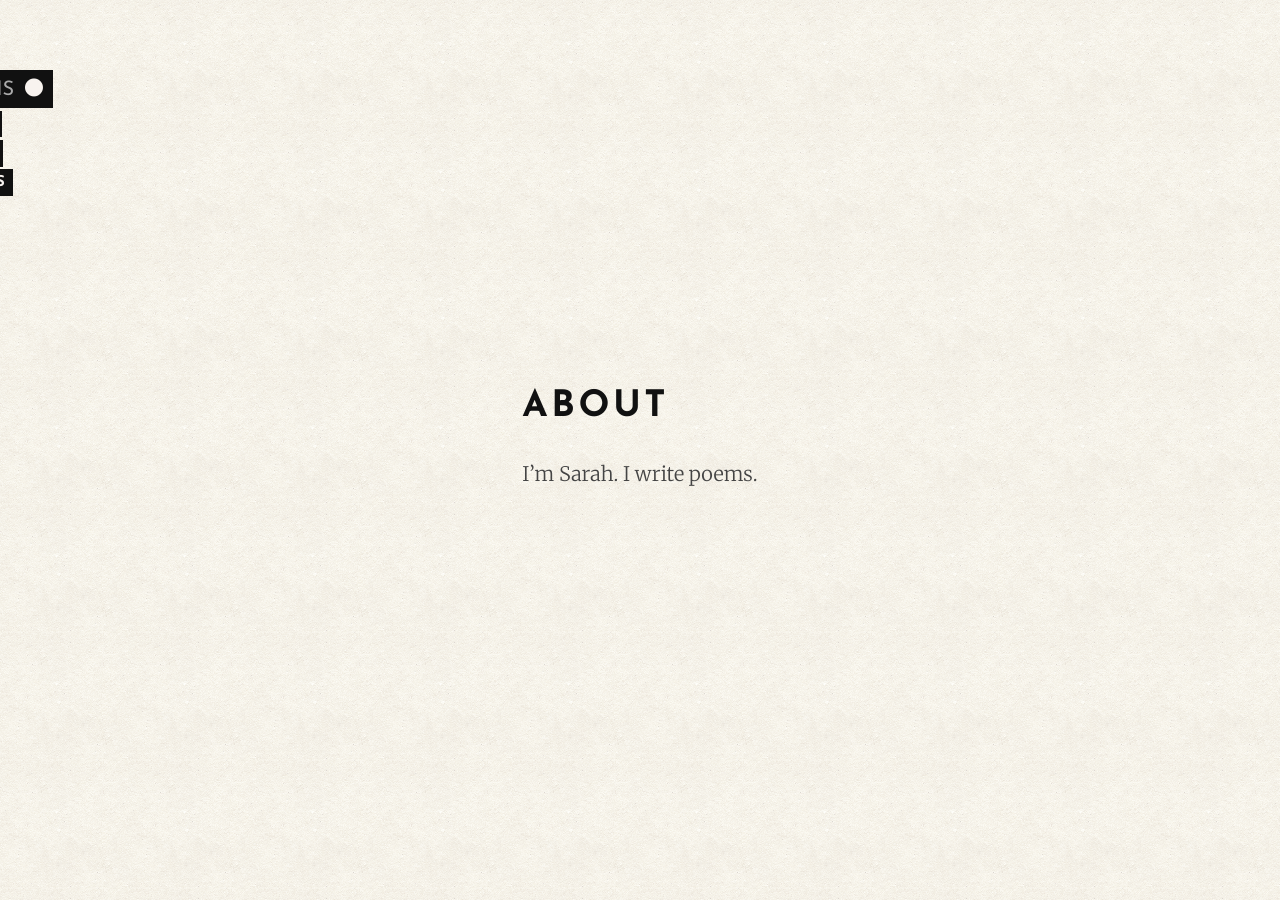
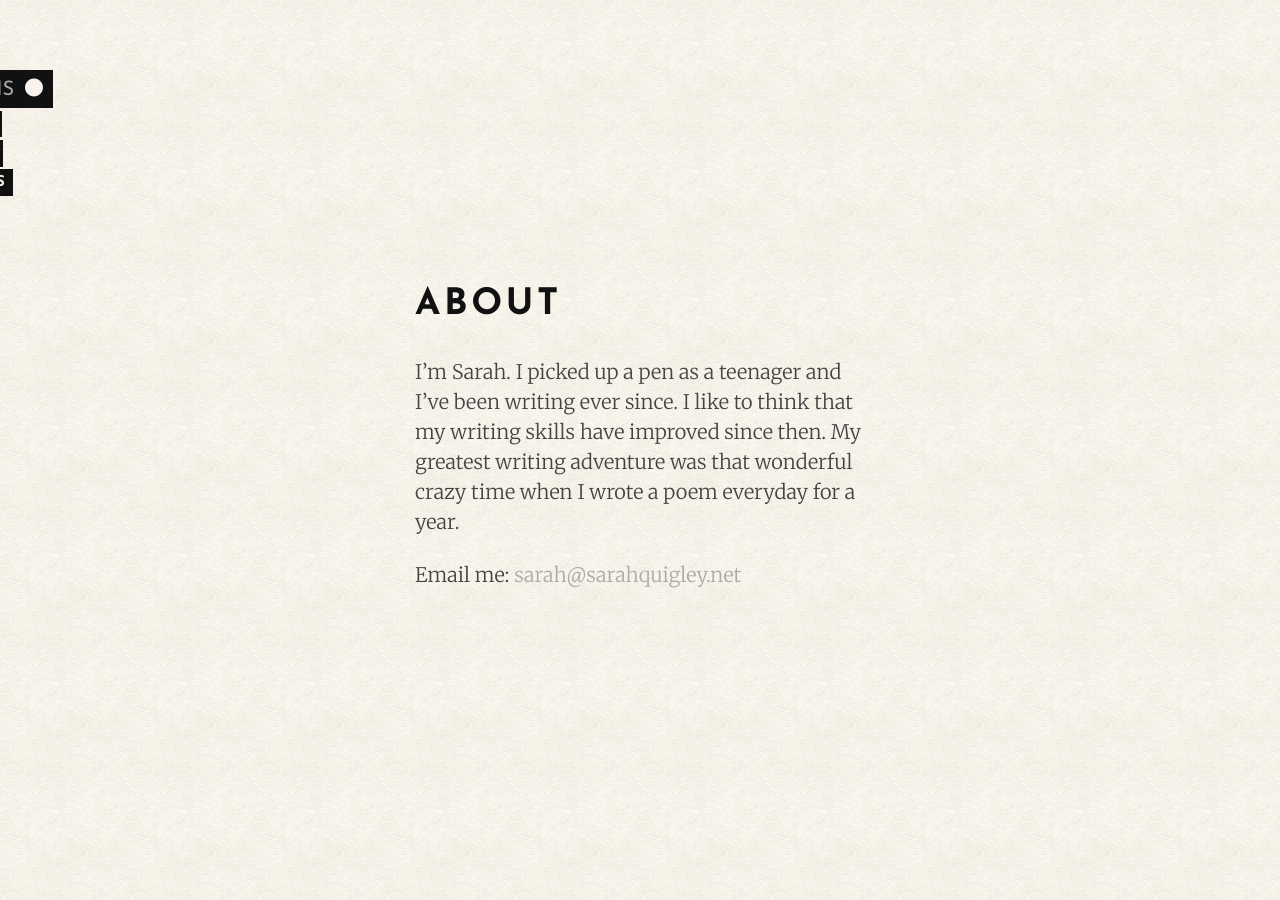
Before and after one commit to sarahquigley/poetry, a Jekyll site: the page built from about.md, in a window 1280 px wide. Built offline with Jekyll 4.4.1, drawn with Linux system fonts in a browser that asks for light colours; nearby versions of some CDN libraries.

Commit message:
Write better about text.

```diff
--- a/about.md
+++ b/about.md
@@ -4,4 +4,6 @@ title: About
 permalink: /about/
 ---
 
-I'm Sarah. I write poems.
+I'm Sarah. I picked up a pen as a teenager and I've been writing ever since. I like to think that my writing skills have improved since then. My greatest writing adventure was that wonderful crazy time when I wrote a poem everyday for a year.
+
+Email me: <sarah@sarahquigley.net>
```
